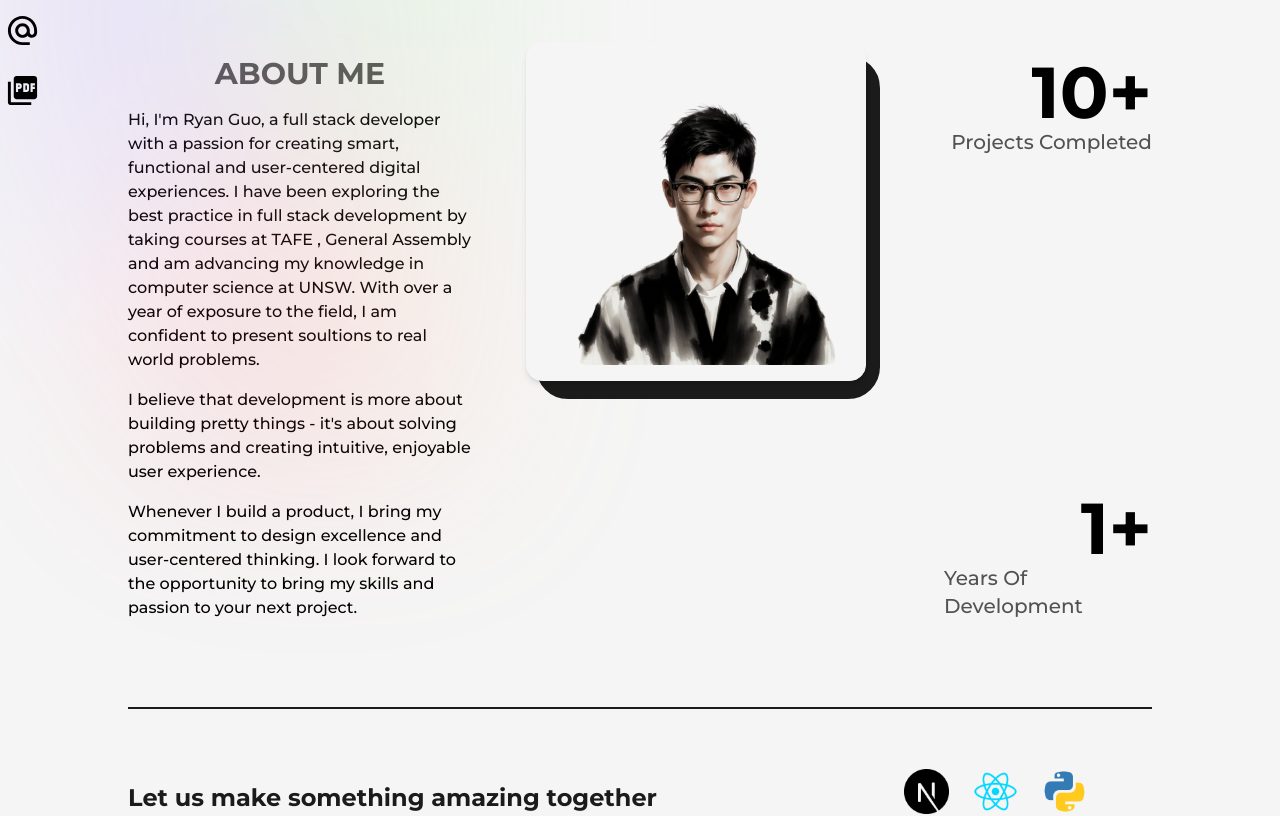
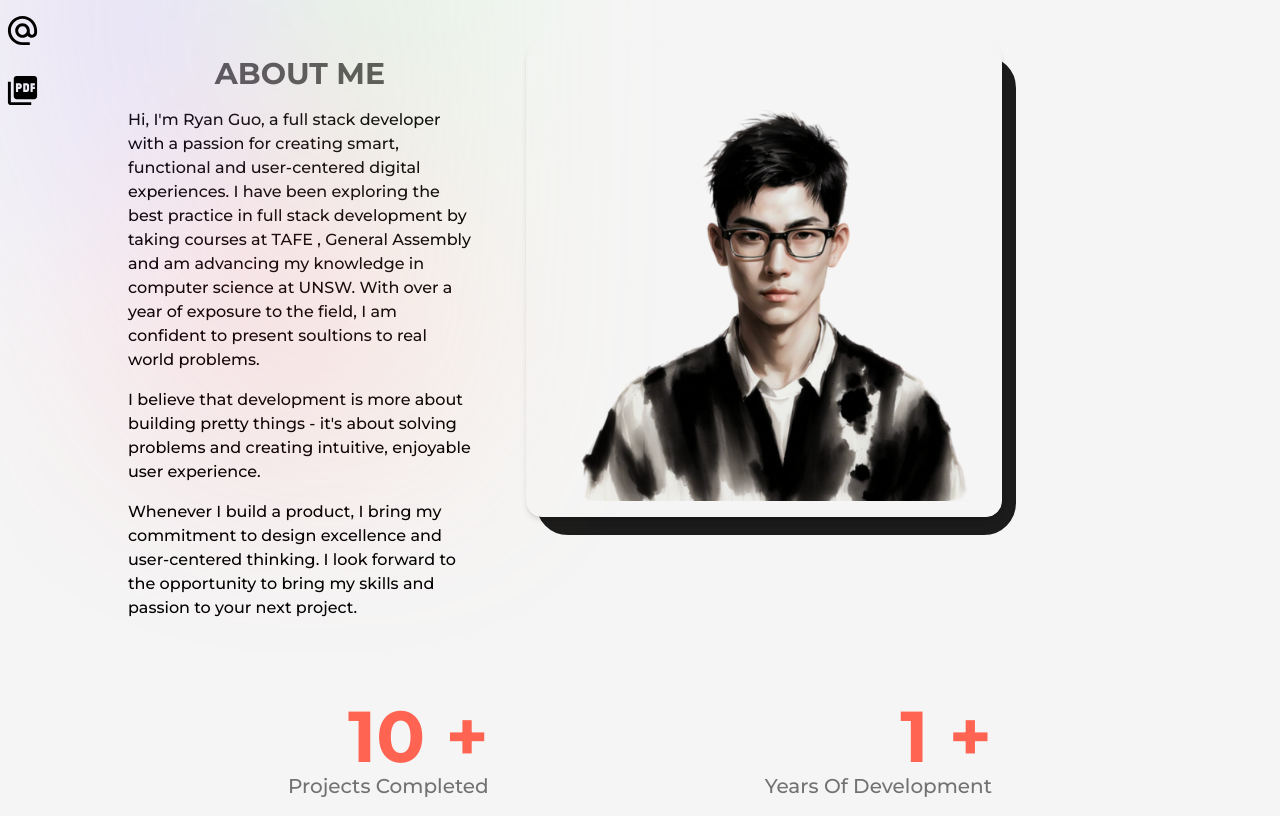
Before and after one commit to Haoran-ryan/ryan-portfolio, a Next.js app: page /about in a window 1280 px wide. Shown: the part 400-1216 px from the top of the page. Built offline with nearby package versions, Linux system fonts and the light colour scheme; a web font is replaced by a local one.

Commit message:
skill ing

```diff
--- a/app/about/page.js
+++ b/app/about/page.js
@@ -1,6 +1,8 @@
 import AnimatedText from "@/components/AnimatedText";
+import AnimatedNumbers from "@/components/AnimatedNumbers";
 import Head from "next/head";
 import Container from "@/components/Container";
+import Skills from "@/components/Skills";
 import Image from "next/image";
 import { bio, statistics } from "@/constants";
 import profilePicture from "public/images/portrait-front-bg-removed.png";
@@ -8,10 +10,10 @@ import profilePicture from "public/images/portrait-front-bg-removed.png";
 export const StaticCard = ({ statistics }) => {
   return (
     <div className="flex flex-col items-end justify-center">
-      <span className="inline-block text-7xl font-bold">
-        {statistics.value}
+      <span className="inline-block text-7xl font-bold text-coral-red">
+        <AnimatedNumbers number={statistics.value} /> {`+`}
       </span>
-      <h2 className="text-xl font-medium capitalize text-dark/75">
+      <h2 className="text-xl font-medium capitalize text-dark/60">
         {statistics.label}
       </h2>
     </div>
@@ -25,7 +27,7 @@ const About = () => {
         <title>Ryan Guo | About page</title>
         <meta name="description" content="work and education about Ryan Guo" />
       </Head>
-      <main>
+      <main className="flex-center">
         <Container className="flex-center w-full flex-col">
           <AnimatedText
             text={bio.title}
@@ -48,7 +50,7 @@ const About = () => {
               ))}
             </div>
             {/* Profile picture */}
-            <div className="relative z-40 col-span-full h-max rounded-[2rem] border-2 border-solid border-dark bg-dark p-8 md:col-span-3">
+            <div className="relative z-40 col-span-full h-max rounded-[2rem] border-2 border-solid border-dark bg-dark p-8 md:col-span-4">
               <div className="absolute -top-4 right-3 -z-10 h-full  w-full rounded-2xl border border-neutral-100 bg-light shadow-md" />
               <Image
                 src={profilePicture}
@@ -56,14 +58,14 @@ const About = () => {
                 className=" h-auto w-full rounded-2xl "
               />
             </div>
-
-            {/* statistics */}
-            <div className="col-span-2 flex flex-col items-end justify-between">
-              {statistics.map((stat) => (
-                <StaticCard key={stat.label} statistics={stat} />
-              ))}
-            </div>
           </div>
+          {/* statistics */}
+          <div className="flex-between mx-40 mt-20">
+            {statistics.map((stat) => (
+              <StaticCard key={stat.label} statistics={stat} />
+            ))}
+          </div>
+          <Skills />
         </Container>
       </main>
     </>
--- /dev/null
+++ b/components/AnimatedNumbers.jsx
@@ -0,0 +1,33 @@
+"use client";
+
+import { useEffect, useRef } from "react";
+import { useInView, useMotionValue, useSpring } from "framer-motion";
+
+const AnimatedNumbers = ({ number }) => {
+  const ref = useRef(null);
+
+  const motionValue = useMotionValue(0);
+  const sprintValue = useSpring(motionValue, {
+    duration: 3000,
+  });
+  const isInView = useInView(ref, { once: true });
+
+  useEffect(() => {
+    if (isInView) {
+      motionValue.set(number);
+    }
+  }, [isInView, motionValue, number]);
+
+  useEffect(() => {
+    sprintValue.on("change", (latest) => {
+      console.log(latest);
+      if (ref.current && latest.toFixed(0) <= number) {
+        ref.current.textContent = latest.toFixed(0);
+      }
+    });
+  }, [sprintValue, number]);
+
+  return <span ref={ref}>AnimatedNumbers</span>;
+};
+
+export default AnimatedNumbers;
--- /dev/null
+++ b/components/Skills.jsx
@@ -0,0 +1,12 @@
+import React from "react";
+
+const Skills = () => {
+  return (
+    <>
+      <h2 className="mt-64 w-full text-center text-8xl font-bold">Skillsls</h2>
+      <div className="flex-center relative h-screen w-full rounded-full bg-circularLight"></div>
+    </>
+  );
+};
+
+export default Skills;
--- a/constants/index.js
+++ b/constants/index.js
@@ -101,6 +101,6 @@ export const bio = {
 };
 
 export const statistics = [
-  { label: "Projects Completed", value: "10+" },
-  { label: "Years of development", value: "1+" },
+  { label: "Projects Completed", value: 10 },
+  { label: "Years of development", value: 1 },
 ];
--- a/tailwind.config.js
+++ b/tailwind.config.js
@@ -9,6 +9,8 @@ module.exports = {
   theme: {
     extend: {
       backgroundImage: {
+        circularLight:
+          "repeating-radial-gradient(rgba(0,0,0,0.4) 2px, #f5f5f5 5px, #f5f5f5 100px)",
         "gradient-radial": "radial-gradient(var(--tw-gradient-stops))",
         "gradient-conic":
           "conic-gradient(from 180deg at 50% 50%, var(--tw-gradient-stops))",
```
